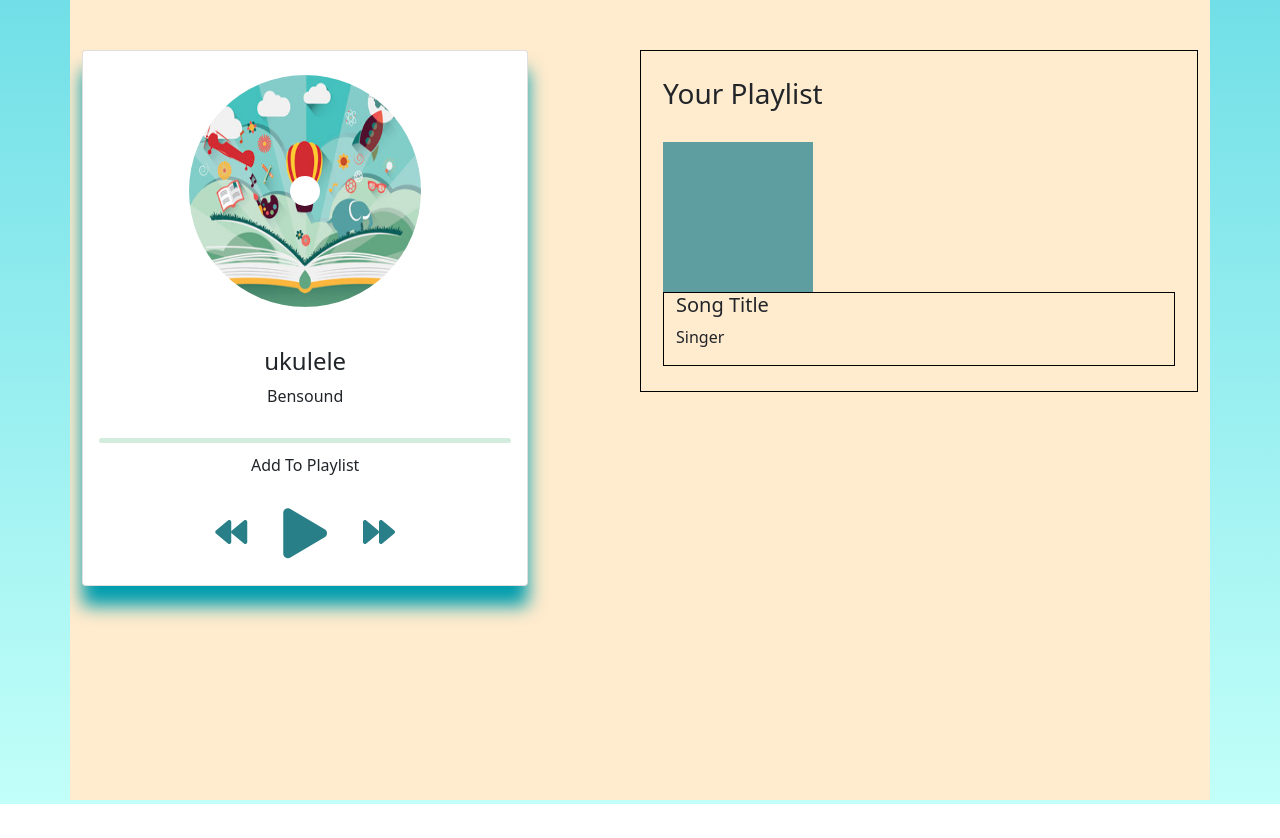
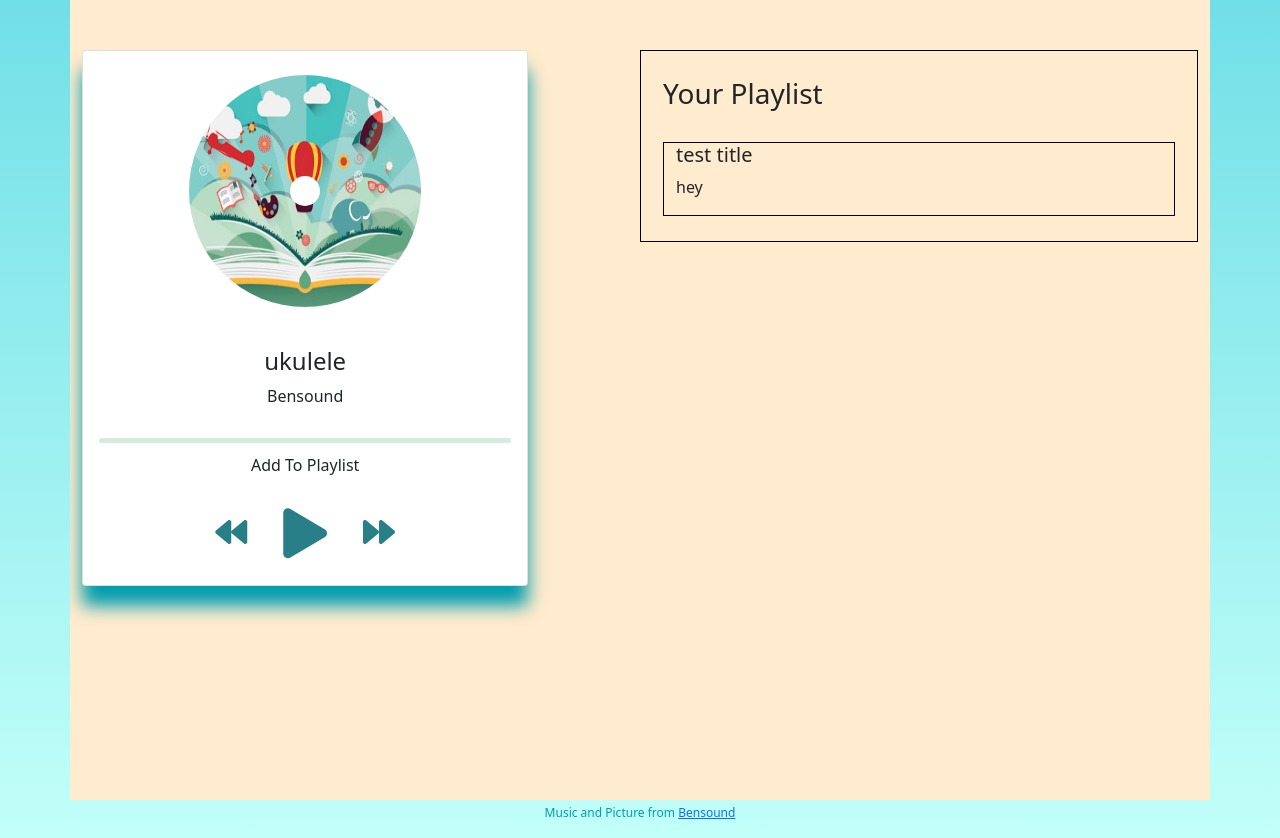
Before and after one commit to thisisnadya/music-player, a plain HTML site: page index.html in a window 1280 px wide. Both pictures are taken after a click on the element "Add To Playlist". Before the commit the page ends 804 px from the top, so only its background shows below. Drawn offline with nearby package versions, Linux system fonts and the light colour scheme.

Commit message:
Add playlist feature

```diff
--- a/index.html
+++ b/index.html
@@ -45,18 +45,25 @@
         <div class="container">
           <h3 class="py-3">Your Playlist</h3>
           <div class="playlist-wrapper">
-            <div class="kotak"></div>
+            <!-- <div class="playlist container my-2">
+              <h5>Song Title</h5>
+              <p>Singer</p>
+            </div>
+            <div class="playlist container my-2">
+              <h5>Song Title</h5>
+              <p>Singer</p>
+            </div>
             <div class="playlist container">
               <h5>Song Title</h5>
               <p>Singer</p>
-            </div>
+            </div> -->
           </div>
         </div>
 
       </div>
     </div>
     <div class="attribution text-center mt-1">
-
+      <p>Music and Picture from <a href="https://www.bensound.com">Bensound</a></p>
     </div>
 
 
--- a/js/script.js
+++ b/js/script.js
@@ -80,6 +80,22 @@ function setProgress(e){
     audio.currentTime = (clickX / width) * duration;
 }
 
+function addSongToPlaylist(){
+    const playlistItem = document.createElement('div');
+    playlistItem.classList.add('playlist');
+    playlistItem.classList.add('container');
+    playlistItem.classList.add('my-2');
+    playlistWrapper.appendChild(playlistItem);
+
+    const songTitle = document.createElement('h5');
+    songTitle.innerText = 'test title';
+    playlistItem.appendChild(songTitle);
+
+    const singer = document.createElement('p');
+    singer.innerText = 'hey';
+    playlistItem.appendChild(singer);
+}
+
 //event listener
 playButton.addEventListener('click', () => {
     const isPlaying = musicContainer.classList.contains('play');
@@ -98,3 +114,4 @@ nextButton.addEventListener('click', nextSong);
 audio.addEventListener('timeupdate', updateProgress);
 progressContainer.addEventListener('click', setProgress);
 audio.addEventListener('ended', nextSong);
+addToPlaylist.addEventListener('click', addSongToPlaylist);
--- a/scss/style.scss
+++ b/scss/style.scss
@@ -108,11 +108,6 @@ body {
             .playlist {
                 border: 1px solid black;
             }
-            .kotak {
-                width: 150px;
-                height: 150px;
-                background-color: cadetblue;
-            }
         }
     }
 }
```
